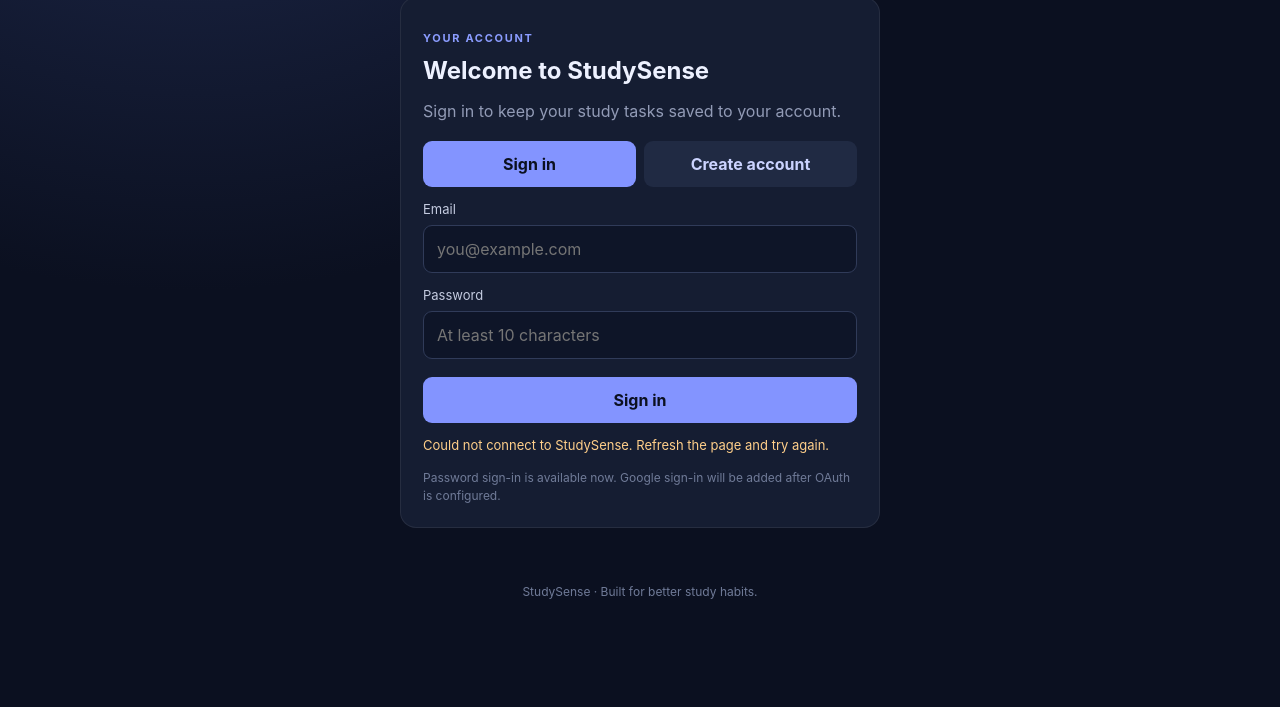
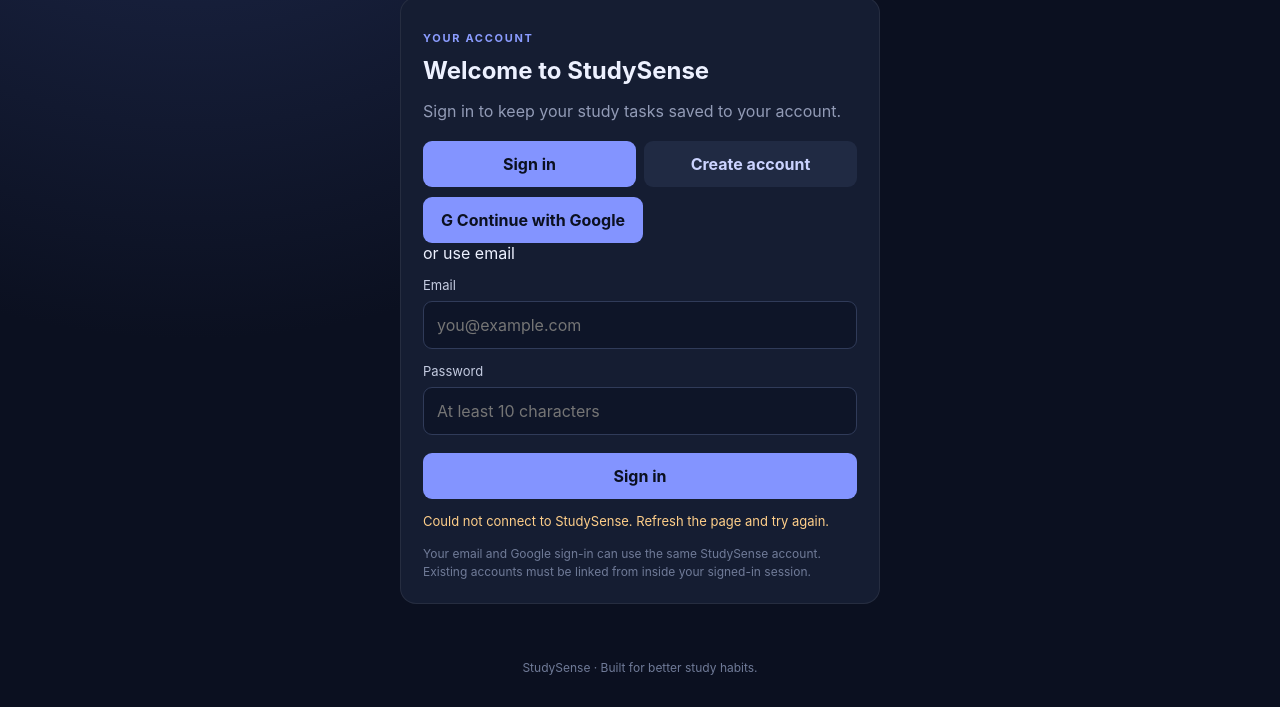
Before and after one commit to tandomroblox/StudySense, a plain HTML site: page public/index.html in a window 1280 px wide. Shown: the part 304-1011 px from the top of the page. Before the commit the page ends 935 px from the top, so only its background shows below. Drawn offline with Linux system fonts and the light colour scheme; no server answers.

Commit message:
Add Google sign-in and account linking controls

```diff
--- a/public/index.html
+++ b/public/index.html
@@ -29,6 +29,8 @@
         <button type="button" id="showLogin" class="tab active">Sign in</button>
         <button type="button" id="showRegister" class="tab">Create account</button>
       </div>
+      <button id="googleSignIn" class="google-button" type="button"><span aria-hidden="true">G</span> Continue with Google</button>
+      <div class="auth-divider"><span>or use email</span></div>
       <form id="authForm">
         <label for="emailInput">Email</label>
         <input id="emailInput" type="email" autocomplete="email" maxlength="254" required placeholder="you@example.com">
@@ -37,13 +39,13 @@
         <button id="authSubmit" class="primary-button" type="submit">Sign in</button>
       </form>
       <p id="authMessage" class="message" role="status" aria-live="polite"></p>
-      <p class="fine-print">Password sign-in is available now. Google sign-in will be added after OAuth is configured.</p>
+      <p class="fine-print">Your email and Google sign-in can use the same StudySense account. Existing accounts must be linked from inside your signed-in session.</p>
     </section>
 
     <section id="appPanel" hidden>
       <div class="account-bar">
         <span id="signedInAs" class="muted"></span>
-        <button id="logoutButton" class="secondary-button" type="button">Sign out</button>
+        <div class="account-actions"><button id="connectGoogleButton" class="secondary-button" type="button">Connect Google</button><button id="logoutButton" class="secondary-button" type="button">Sign out</button></div>
       </div>
       <section class="stats">
         <article class="card"><p class="muted">Total tasks</p><h2 id="totalTasks">0</h2></article>
```
